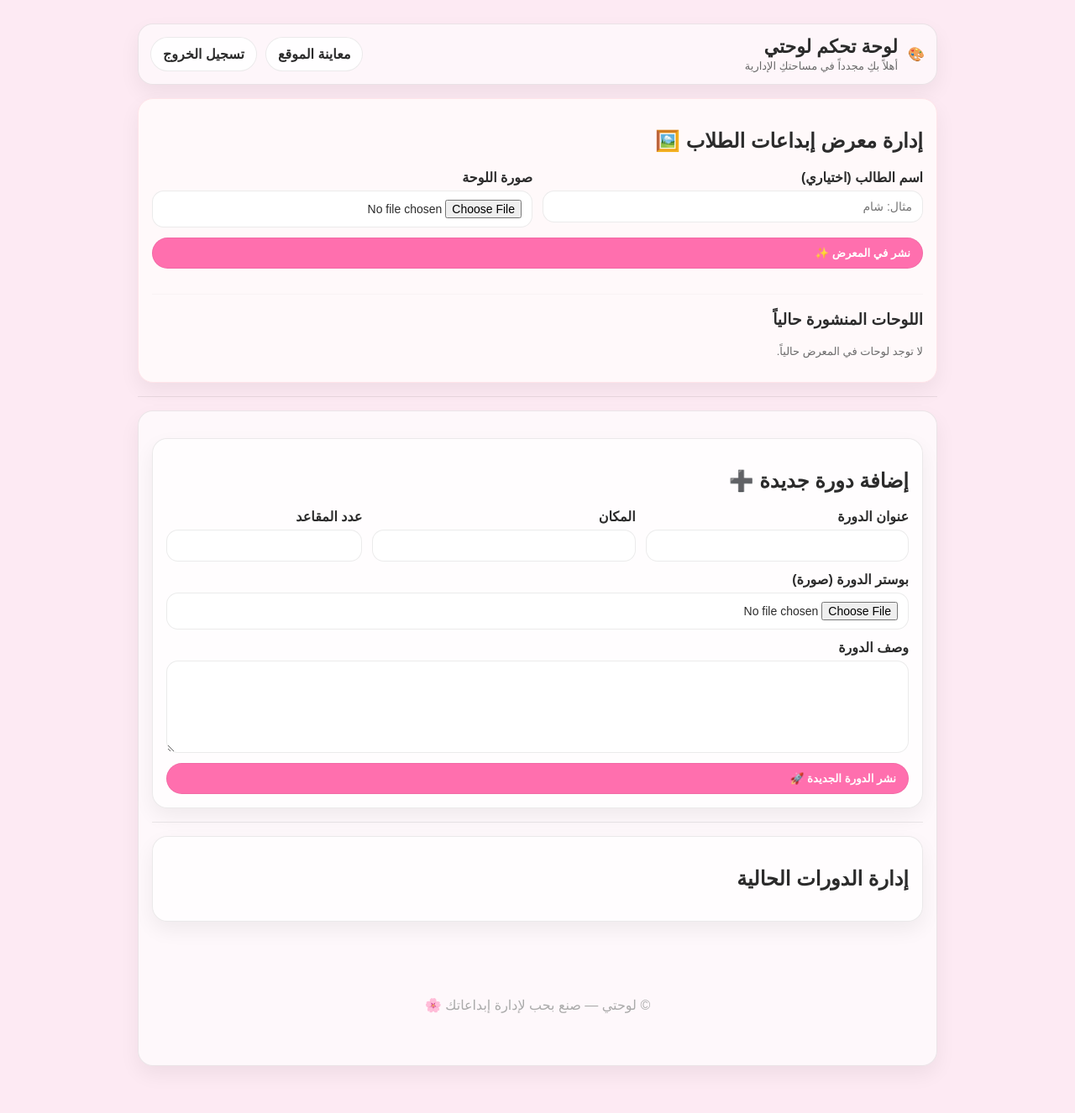
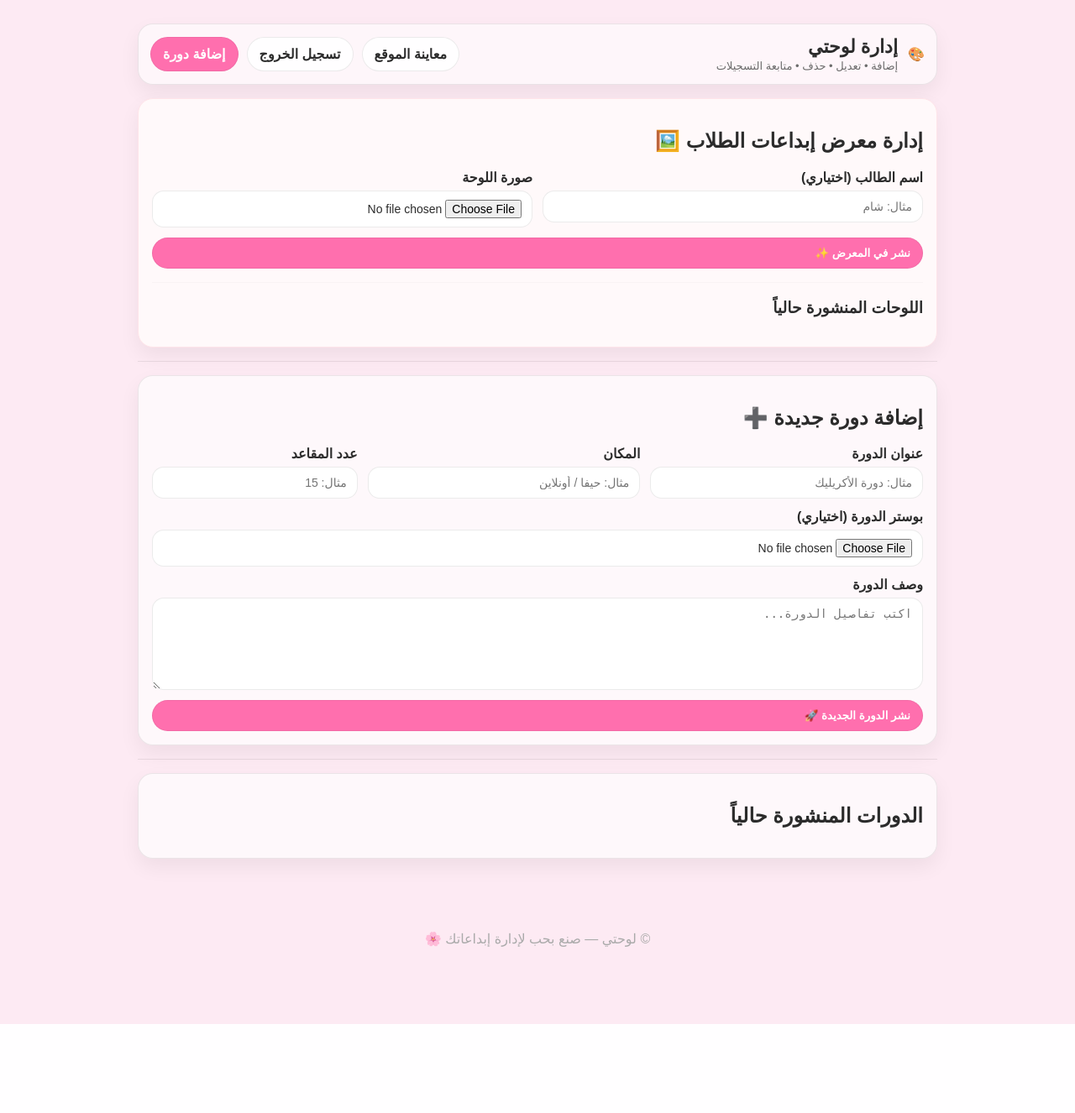
Before and after one commit to shamalem/law7aty, a Flask app: page /admin in a window 1280 px wide. Shown: the whole page at 84% size. After the commit the page ends 1220 px from the top, so only its background shows below. Run offline with Flask 3, Linux system fonts and the light colour scheme; the visitor is signed in with stand-in values (Sample User, id 1); data that the repository does not hold is empty; some libraries are stand-ins or nearby versions.

Commit message:
Update admin.html

```diff
--- a/templates/admin.html
+++ b/templates/admin.html
@@ -14,20 +14,21 @@
       <div class="brand">
         <div class="logo">🎨</div>
         <div>
-          <h1>لوحة تحكم لوحتي</h1>
-          <p>أهلاً بكِ مجدداً في مساحتكِ الإدارية</p>
+          <h1>إدارة لوحتي</h1>
+          <p>إضافة • تعديل • حذف • متابعة التسجيلات</p>
         </div>
       </div>
+
       <div class="actions">
         <a class="btn" href="{{ url_for('customer_page') }}">معاينة الموقع</a>
         <a class="btn" href="{{ url_for('admin_logout') }}">تسجيل الخروج</a>
+        <a class="btn primary" href="#add-workshop">إضافة دورة</a>
       </div>
     </div>
 
     <div class="section" style="background-color: #fff9fa; border: 1px solid #ffe4e9;">
       <h2>إدارة معرض إبداعات الطلاب 🖼️</h2>
-
-      <form action="{{ url_for('admin_add_gallery') }}" method="POST" enctype="multipart/form-data" style="margin-bottom: 30px;">
+      <form action="{{ url_for('admin_add_gallery') }}" method="POST" enctype="multipart/form-data">
         <div class="form-row">
           <div class="field">
             <label>اسم الطالب (اختياري)</label>
@@ -46,67 +47,64 @@
       <hr class="hr" style="opacity: 0.3;"/>
 
       <h3>اللوحات المنشورة حالياً</h3>
-      {% if gallery_items|length == 0 %}
-        <p class="muted">لا توجد لوحات في المعرض حالياً.</p>
-      {% else %}
-        <div class="grid" style="grid-template-columns: repeat(auto-fill, minmax(160px, 1fr)); gap: 15px;">
+      <div class="grid" style="grid-template-columns: repeat(auto-fill, minmax(150px, 1fr)); gap: 10px;">
         {% for item in gallery_items %}
-          <div class="card" style="padding: 8px; border-radius: 12px;">
-            <div class="cover" style="height: 120px; border-radius: 8px;">
-              <img src="{{ item.image_url }}" alt="Art" style="height: 100%; object-fit: cover;">
-            </div>
-            <div style="padding: 8px 0; text-align: center;">
-              <p class="muted" style="font-size: 0.8rem; margin-bottom: 8px;">{{ item.student_name or 'بدون اسم' }}</p>
-              <form action="{{ url_for('admin_delete_gallery') }}" method="POST" onsubmit="return confirm('هل أنتِ متأكدة من حذف هذه اللوحة؟');">
+        <div class="card" style="padding: 5px;">
+          <img src="{{ item.image_url }}" style="width: 100%; height: 100px; object-fit: cover; border-radius: 8px;">
+          <div style="text-align: center; margin-top: 5px;">
+            <p class="muted" style="font-size: 0.7rem;">{{ item.student_name or 'بدون اسم' }}</p>
+            <form action="{{ url_for('admin_delete_gallery') }}" method="POST">
                 <input type="hidden" name="post_id" value="{{ item.id }}">
-                <button class="btn danger small" type="submit" style="width: 100%; font-size: 0.75rem;">حذف 🗑️</button>
+                <button class="btn danger small" type="submit" style="width: 100%; font-size: 0.6rem;">حذف</button>
             </form>
           </div>
         </div>
         {% endfor %}
       </div>
-      {% endif %}
     </div>
 
     <hr class="hr"/>
 
-    <div class="section" id="add-workshop">
     <div class="section" id="add-workshop">
       <h2>إضافة دورة جديدة ➕</h2>
       <form action="{{ url_for('admin_add_workshop') }}" method="POST" enctype="multipart/form-data">
         <div class="form-row">
           <div class="field">
             <label>عنوان الدورة</label>
-        <input name="title" required>
-      </div>
-      <div class="field">
-        <label>المكان</label>
-        <input name="location" required>
-      </div>
-      <div class="field third">
-        <label>عدد المقاعد</label>
-        <input name="seats_total" type="number" min="1" required>
+            <input name="title" required placeholder="مثال: دورة الأكريليك">
           </div>
 
           <div class="field">
-        <label>بوستر الدورة (صورة)</label>
+            <label>المكان</label>
+            <input name="location" required placeholder="مثال: حيفا / أونلاين">
+          </div>
+
+          <div class="field third">
+            <label>عدد المقاعد</label>
+            <input name="seats_total" type="number" min="1" required placeholder="مثال: 15">
+          </div>
+
+          <div class="field">
+            <label>بوستر الدورة (اختياري)</label>
             <input type="file" name="workshop_img" accept="image/*">
           </div>
 
           <div class="field full">
             <label>وصف الدورة</label>
-        <textarea name="description" required></textarea>
+            <textarea name="description" required placeholder="اكتب تفاصيل الدورة..."></textarea>
           </div>
+
           <div class="field full">
             <button class="btn primary" type="submit">نشر الدورة الجديدة 🚀</button>
           </div>
         </div>
       </form>
     </div>
+
     <hr class="hr"/>
 
     <div class="section">
-      <h2>إدارة الدورات الحالية</h2>
+      <h2>الدورات المنشورة حالياً</h2>
       <div class="grid">
         {% for w in workshops %}
         <div class="card">
@@ -114,15 +112,21 @@
             <img src="{{ w.image_url or '/static/acrylic1.png' }}" alt="Workshop">
             <div class="badge">المسجلون: {{ w.reg_count }} / {{ w.seats_total }}</div>
           </div>
+
           <div class="card-body">
             <h3 class="title">{{ w.title }}</h3>
-            <p class="muted">📍 {{ w.location }}</p>
+            <div class="meta">
+              <span class="pill">📍 {{ w.location }}</span>
+              <span class="pill">🪑 المتبقي: {{ w.seats_left }}</span>
             </div>
+            <p class="desc">{{ w.description }}</p>
+          </div>
+
           <div class="card-footer">
             <a class="btn small" href="{{ url_for('admin_view_registrations', workshop_id=w.id) }}">
-              التسجيلات ({{ w.reg_count }})
+              عرض التسجيلات ({{ w.reg_count }})
             </a>
-            <form action="{{ url_for('admin_delete_workshop') }}" method="POST" onsubmit="return confirm('حذف الدورة سيحذف جميع تسجيلات الطلاب فيها! هل أنتِ متأكدة؟');">
+            <form action="{{ url_for('admin_delete_workshop') }}" method="POST" style="margin:0;">
               <input type="hidden" name="workshop_id" value="{{ w.id }}">
               <button class="btn danger small" type="submit">حذف</button>
             </form>
@@ -132,7 +136,7 @@
       </div>
     </div>
 
-    <div class="footer-mini" style="margin-top: 60px; text-align: center; color: #aaa; padding-bottom: 30px;">
+    <div class="footer-mini" style="margin-top: 50px; text-align: center; padding: 20px; color: #aaa;">
         <p>© لوحتي — صنع بحب لإدارة إبداعاتك 🌸</p>
     </div>
 
```
Lines whose indentation alone changed are shown as unchanged.
